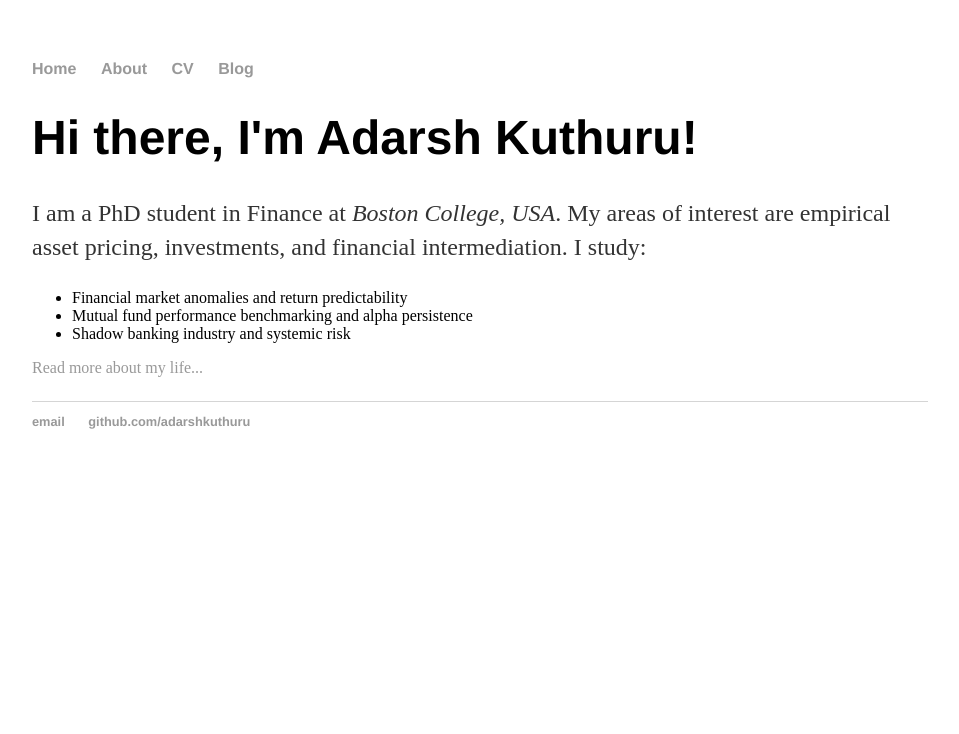
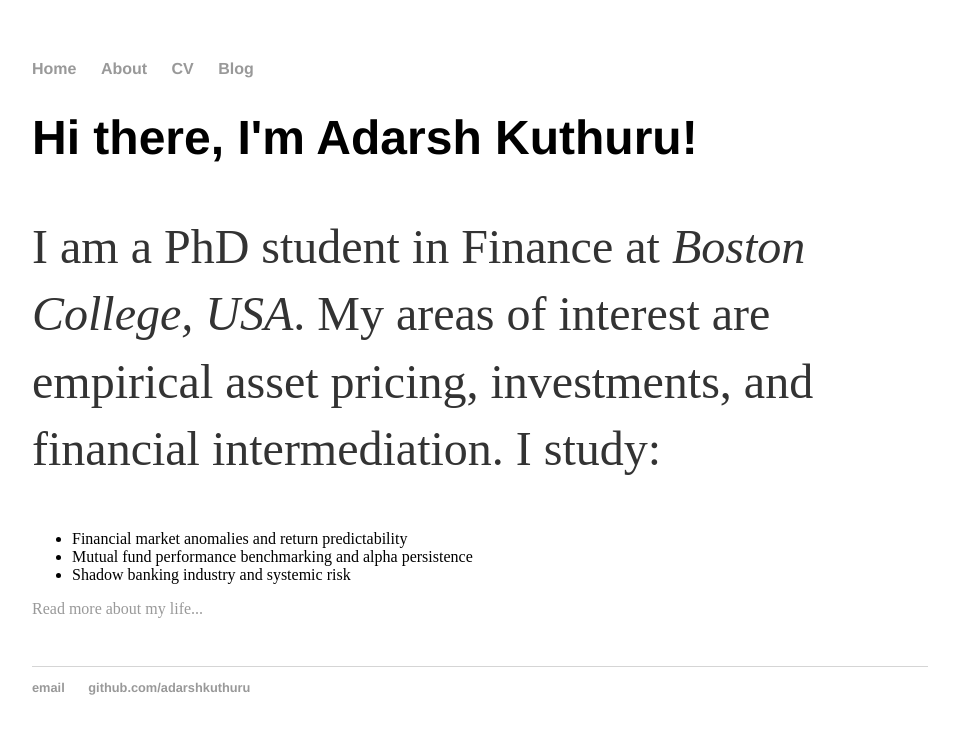
Before and after one commit to adarshkuthuru/website, a Jekyll site: the page index.html, which Jekyll copies as it is, in a window 1280 px wide. Shown: the top 734 px of the page, without its empty margins (160-1119 px from the left). Built offline with Jekyll 4.4.1, drawn with Linux system fonts in a browser that asks for light colours.

Commit message:
Update main.css

```diff
--- a/css/main.css
+++ b/css/main.css
@@ -24,7 +24,7 @@
     font-family:'Helvetica', 'Arial', 'Sans-Serif';
 }
 p {
-    font-size: 1.5em;
+    font-size: 3em;
     line-height: 1.4em;
     color: #333;
 }
@@ -32,3 +32,13 @@
     border-top: 1px solid #d5d5d5;
     font-size: .8em;
 }
+
+
+ul.posts {
+    margin: 20px auto 40px;
+    font-size: 1.5em;
+}
+
+ul.posts li {
+    list-style: none;
+}
```
